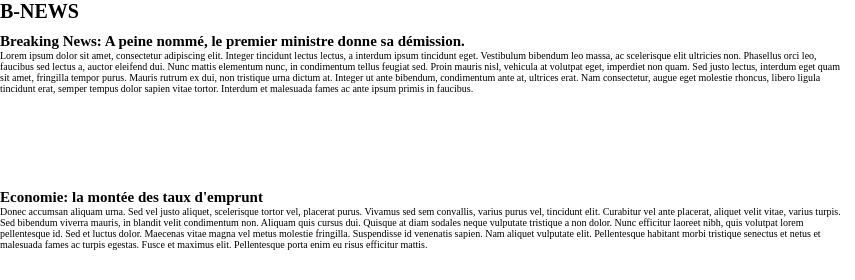
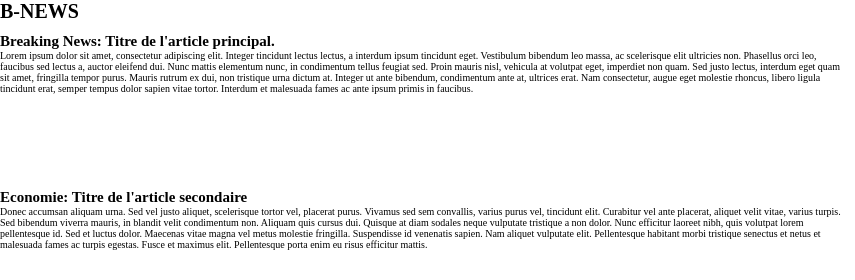
Before and after one commit to baouzjulien82/freecodecamp-exercices-CSS-28-Design_a_Newspaper, a plain HTML site: page index.html in a window 1280 px wide. Shown: the top 280 px of the page, 0-855 px from the left. Drawn offline with Linux system fonts and the light colour scheme.

Commit message:
Update index.html

```diff
--- a/index.html
+++ b/index.html
@@ -13,11 +13,11 @@
       <h1>B-NEWS</h1>
     </header>
       <article class="feature-article">
-        <h2>Breaking News: A peine nommé, le premier ministre donne sa démission.</h2>
+        <h2>Breaking News: Titre de l'article principal.</h2>
         <p>Lorem ipsum dolor sit amet, consectetur adipiscing elit. Integer tincidunt lectus lectus, a interdum ipsum tincidunt eget. Vestibulum bibendum leo massa, ac scelerisque elit ultricies non. Phasellus orci leo, faucibus sed lectus a, auctor eleifend dui. Nunc mattis elementum nunc, in condimentum tellus feugiat sed. Proin mauris nisl, vehicula at volutpat eget, imperdiet non quam. Sed justo lectus, interdum eget quam sit amet, fringilla tempor purus. Mauris rutrum ex dui, non tristique urna dictum at. Integer ut ante bibendum, condimentum ante at, ultrices erat. Nam consectetur, augue eget molestie rhoncus, libero ligula tincidunt erat, semper tempus dolor sapien vitae tortor. Interdum et malesuada fames ac ante ipsum primis in faucibus.</p>
       </article>
       <article class="secondary-article">
-        <h2>Economie: la montée des taux d'emprunt</h2>
+        <h2>Economie: Titre de l'article secondaire</h2>
         <p>Donec accumsan aliquam urna. Sed vel justo aliquet, scelerisque tortor vel, placerat purus. Vivamus sed sem convallis, varius purus vel, tincidunt elit. Curabitur vel ante placerat, aliquet velit vitae, varius turpis. Sed bibendum viverra mauris, in blandit velit condimentum non. Aliquam quis cursus dui. Quisque at diam sodales neque vulputate tristique a non dolor. Nunc efficitur laoreet nibh, quis volutpat lorem pellentesque id. Sed et luctus dolor. Maecenas vitae magna vel metus molestie fringilla. Suspendisse id venenatis sapien. Nam aliquet vulputate elit. Pellentesque habitant morbi tristique senectus et netus et malesuada fames ac turpis egestas. Fusce et maximus elit. Pellentesque porta enim eu risus efficitur mattis.</p>
       </article>
       <article class="small-article1">
```
